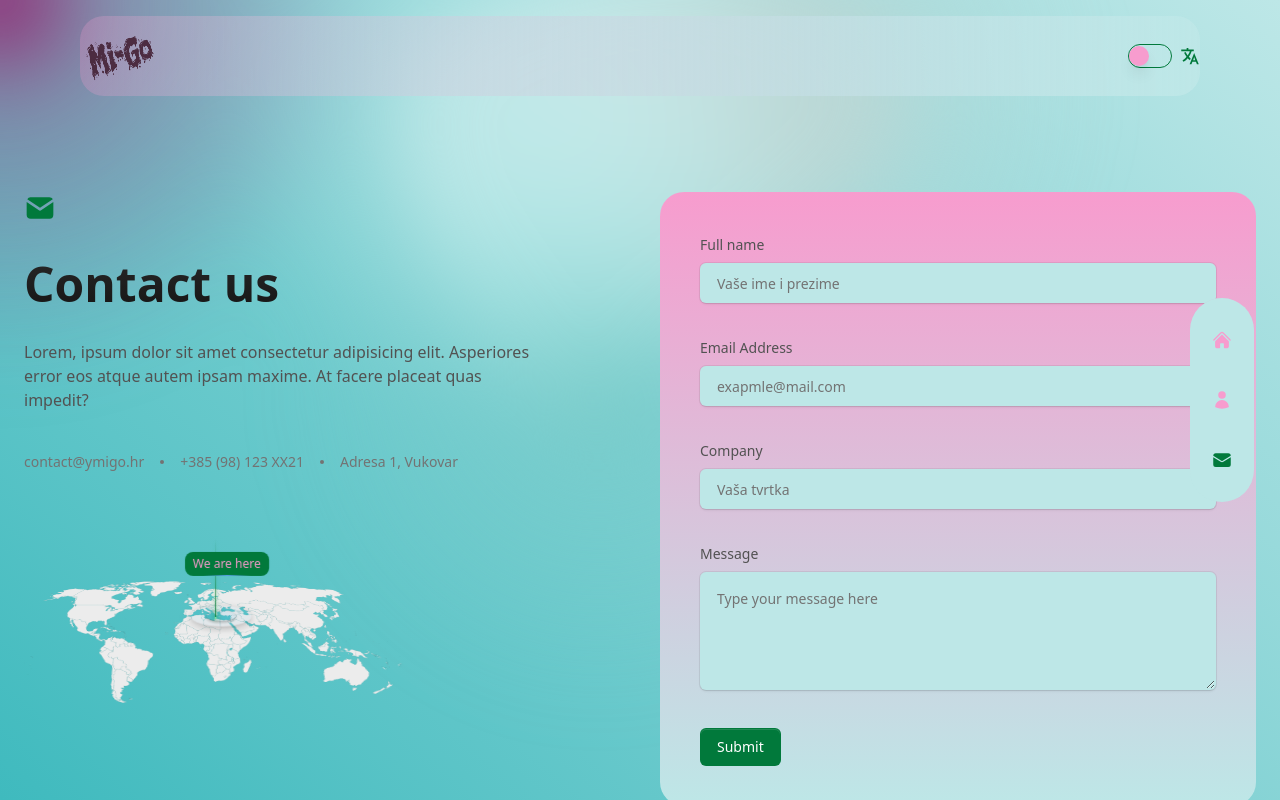
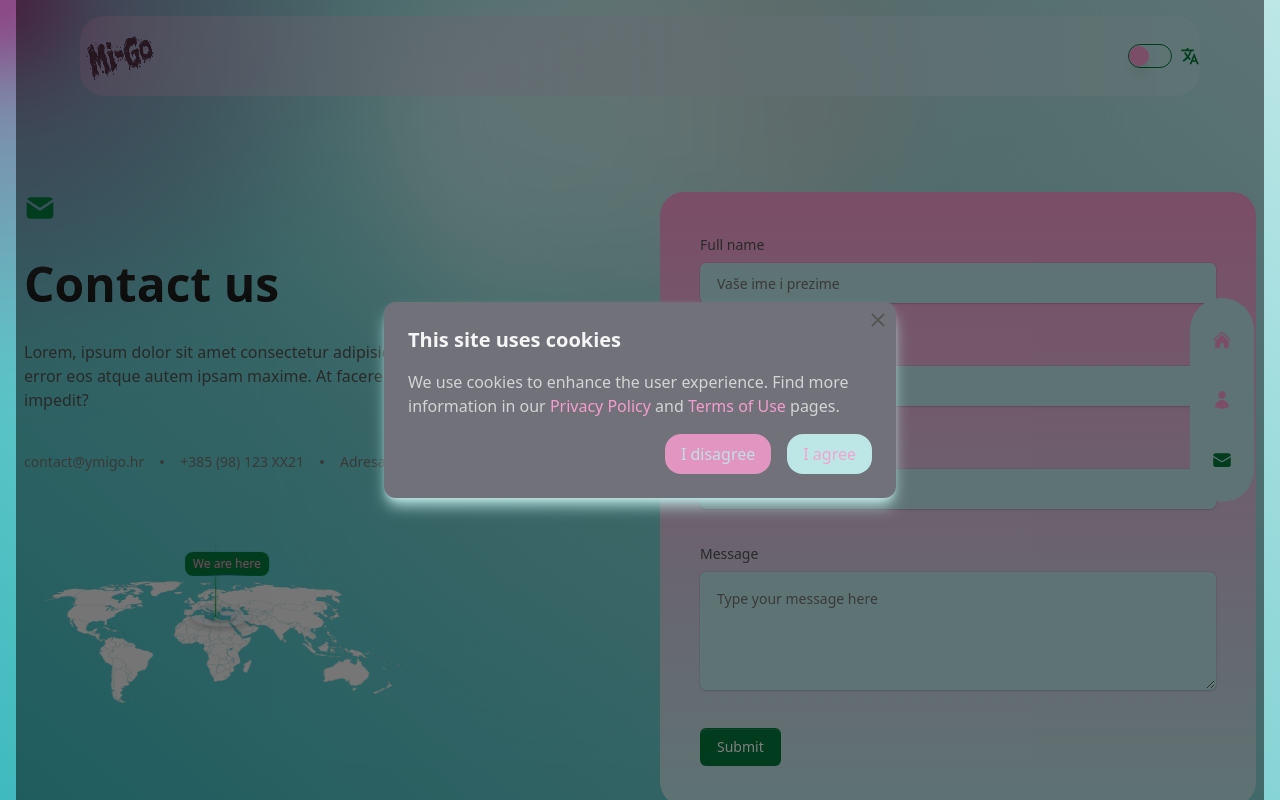
Before and after one commit to darkohedgehog/mi-go, a Next.js app: page /en/contact in a window 1280 px wide. Shown: the top 800 px of the page. Built offline with nearby package versions, Linux system fonts and the light colour scheme.

Commit message:
`Added CookiesToast component to messages files and layout component in multiple locales`

```diff
--- a/messages/en.json
+++ b/messages/en.json
@@ -16,5 +16,15 @@
     "terms": "Terms Of Use",
     "title": "Keep in touch",
     "copyright": "All Rights Reserved"
+  },
+  "CookiesToast": {
+    "title1": "This site uses cookies",
+    "paragraph1": "We use cookies to enhance the user experience. Find more information in our",
+    "privacy": "Privacy Policy",
+    "and": "and",
+    "terms": "Terms of Use",
+    "paragraph2": "pages.",
+    "button1": "I disagree",
+    "button2": "I agree"
   }
 }
--- a/messages/hr.json
+++ b/messages/hr.json
@@ -16,5 +16,15 @@
     "terms": "Uvjeti korištenja",
     "title": "Budimo u kontaktu",
     "copyright": "Sva prava zadržana"
+  },
+  "CookiesToast": {
+    "title1": "Ova stranica koristi kolačiće",
+    "paragraph1": "Koristimo kolačiće za poboljšanje korisničkog iskustva. Više informacija pronađite u našim",
+    "privacy": "Pravila privatnosti",
+    "and": "i",
+    "terms": "Uvjeti korištenja",
+    "paragraph2": "stranicama.",
+    "button1": "Ne slažem se",
+    "button2": "Slažem se"
   }
 }
--- a/src/app/[locale]/layout.tsx
+++ b/src/app/[locale]/layout.tsx
@@ -7,6 +7,7 @@ import Nav from '@/components/Nav';
 import dynamic from 'next/dynamic';
 import HeaderTop from '@/components/header/HeaderTop';
 
+const CookiesToast = dynamic(() => import ('@/components/cookies/CookiesToast'));
 const Footer = dynamic(() => import('@/components/Footer'));
 
 type Locale = (typeof routing.locales)[number];
@@ -38,6 +39,7 @@ export default async function LocaleLayout(props: {
         <HeaderTop />
         <Nav  />
         {props.children}
+        <CookiesToast />
         <Footer />
       </div>
       </NextIntlClientProvider>
--- /dev/null
+++ b/src/components/cookies/CookiesToast.tsx
@@ -0,0 +1,97 @@
+'use client';
+
+import { useEffect, useState } from 'react';
+import { LuCookie } from 'react-icons/lu';
+import { AiOutlineClose } from 'react-icons/ai';
+import Link from 'next/link';
+import { usePathname } from "next/navigation";
+import { useTranslations } from "next-intl";
+
+export default function CookiesToast() {
+  const t = useTranslations("CookiesToast");
+  const [showModal, setShowModal] = useState(true); // Modal je otvoren po default-u
+  const pathname = usePathname();
+  const pathSegments = pathname.split("/");
+  const currentLocale = pathSegments[1] || "hr";
+
+  useEffect(() => {
+    // Proveri da li je korisnik već dao saglasnost
+    const cookieConsent = localStorage.getItem('cookieConsent');
+    if (cookieConsent === 'accepted' || cookieConsent === 'declined') {
+      setShowModal(false); // Ako je saglasnost data, modal se zatvara
+    }
+  }, []);
+
+  const handleAgree = () => {
+    localStorage.setItem('cookieConsent', 'accepted');
+    console.log('Korisnik se slaže sa kolačićima');
+    setShowModal(false);
+  };
+
+  const handleDisagree = () => {
+    localStorage.setItem('cookieConsent', 'declined');
+    console.log('Korisnik se ne slaže sa kolačićima');
+    setShowModal(false);
+  };
+
+  return (
+    <div>
+      {/* Dugme za kolačiće */}
+      {!showModal && (
+        <button
+          onClick={() => setShowModal(true)}
+          className="fixed bottom-28 lg:bottom-4 left-4 p-3 bg-secondary text-white rounded-full shadow-lg shadow-accentGreen border border-accentGreen hover:bg-accent transition-colors z-50"
+          aria-label="Cookie settings"
+        >
+          <LuCookie className="text-xl" />
+        </button>
+      )}
+
+      {/* Modal za kolačiće */}
+      {showModal && (
+        <div className="fixed inset-0 bg-black bg-opacity-50 flex items-center justify-center z-50 mx-4">
+          <div className="bg-zinc-500 rounded-xl shadow-lg shadow-accentGreen p-6 relative max-w-lg w-full">
+            {/* Zatvori dugme */}
+            <button
+              onClick={() => setShowModal(false)}
+              className="absolute top-2 right-2 text-neutral-600 hover:text-neutral-300"
+              aria-label="Close modal"
+            >
+              <AiOutlineClose className="text-xl" />
+            </button>
+
+            {/* Sadržaj */}
+            <h2 className="text-xl text-neutral-100 font-semibold mb-4">
+              {t('title1')}
+            </h2>
+            <p className="text-neutral-300 mb-4">
+              {t('paragraph1')} {' '}
+              <Link href={`/${currentLocale}/privacy`} className="text-secondary hover:underline">
+                {t('privacy')}
+              </Link>{' '}
+              {t('and')} {' '}
+              <Link href={`/${currentLocale}/terms`} className="text-secondary hover:underline">
+                {t('terms')}
+              </Link>{' '}
+              {t('paragraph2')}
+            </p>
+            <div className="flex justify-end space-x-4">
+              <button
+                onClick={handleDisagree}
+                className="px-4 py-2 bg-secondary/85 text-accentGreen/90 rounded-2xl hover:bg-neutral-400"
+              >
+                {t('button1')}
+              </button>
+              <button
+                onClick={handleAgree}
+                className="px-4 py-2 bg-accentGreen text-secondary/90 rounded-2xl hover:bg-accent"
+              >
+                {t('button2')}
+              </button>
+            </div>
+          </div>
+        </div>
+      )}
+    </div>
+  );
+}
```
